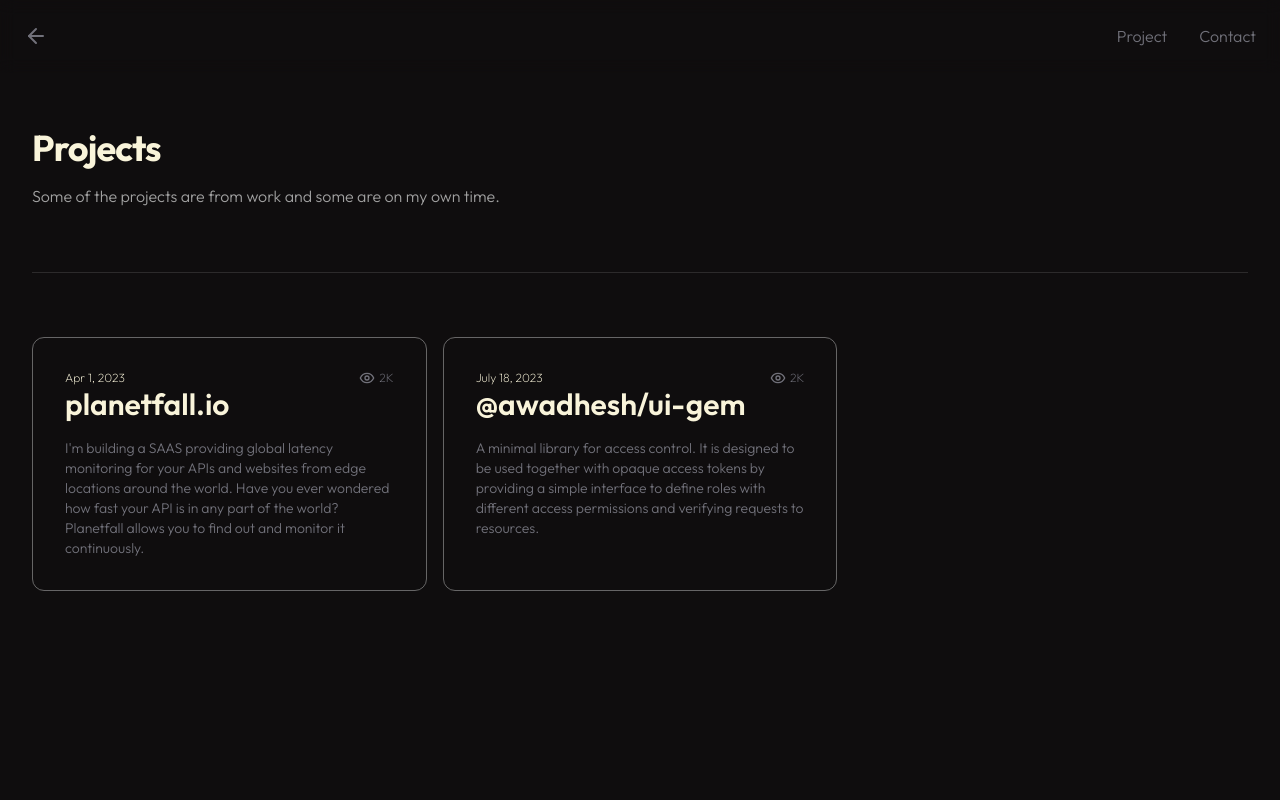
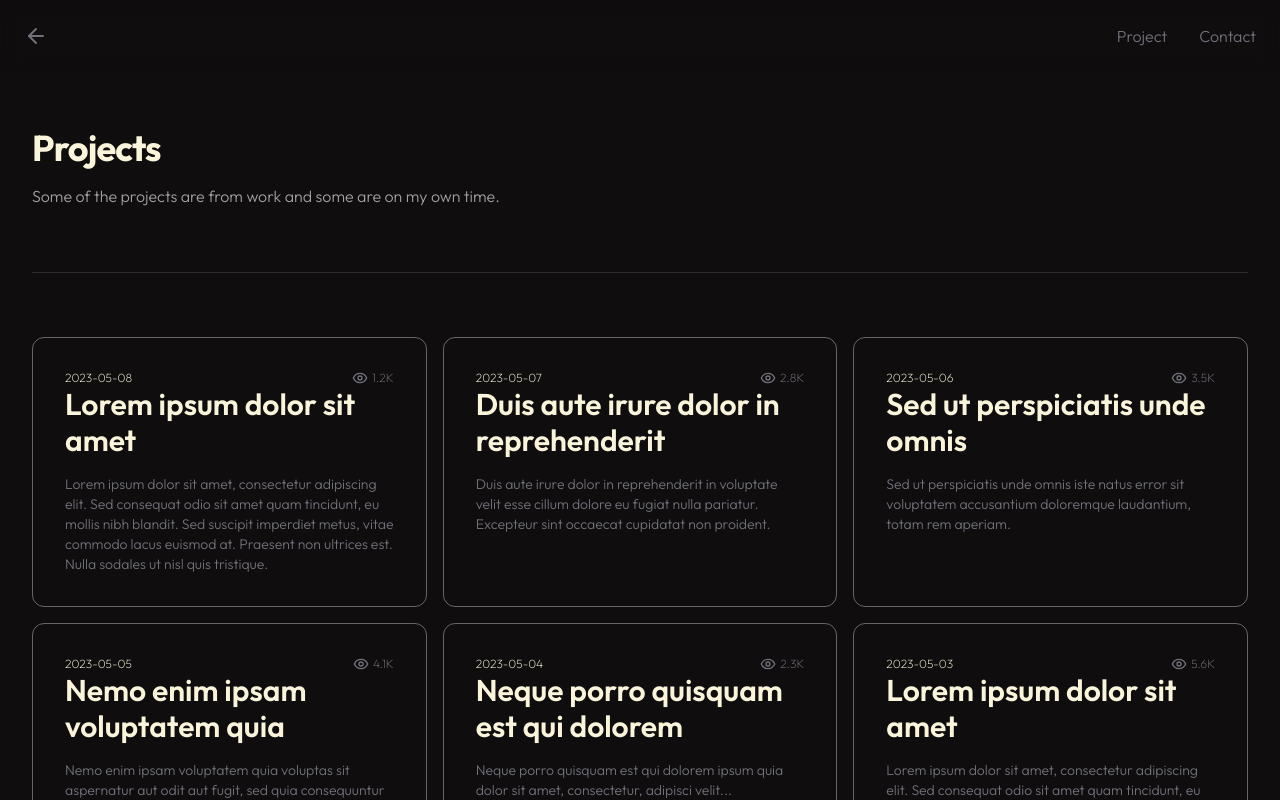
Before and after one commit to awadhesh94/next-13-learning, a Next.js app: page /project in a window 1280 px wide. Shown: the top 800 px of the page. Built offline with nearby package versions, Linux system fonts and the light colour scheme.

Commit message:
added mock data from cards (#4)

```diff
--- a/mocks/card-mock.ts
+++ b/mocks/card-mock.ts
@@ -2,19 +2,59 @@
 
 export const CardMock: CardProps[] = [
   {
-    date: 'Apr 1, 2023',
-    like: '2K',
-    title: 'planetfall.io',
+    date: '2023-05-08',
+    like: '1.2K',
+    title: 'Lorem ipsum dolor sit amet',
     description:
-      "I'm building a SAAS providing global latency monitoring for your APIs and websites from edge locations around the world. Have you ever wondered how fast your API is in any part of the world? Planetfall allows you to find out and monitor it continuously.",
+      'Lorem ipsum dolor sit amet, consectetur adipiscing elit. Sed consequat odio sit amet quam tincidunt, eu mollis nibh blandit. Sed suscipit imperdiet metus, vitae commodo lacus euismod at. Praesent non ultrices est. Nulla sodales ut nisl quis tristique.',
     slug: '/',
   },
   {
-    date: 'July 18, 2023',
-    like: '2K',
-    title: '@awadhesh/ui-gem',
+    date: '2023-05-07',
+    like: '2.8K',
+    title: 'Duis aute irure dolor in reprehenderit',
     description:
-      'A minimal library for access control. It is designed to be used together with opaque access tokens by providing a simple interface to define roles with different access permissions and verifying requests to resources.',
+      'Duis aute irure dolor in reprehenderit in voluptate velit esse cillum dolore eu fugiat nulla pariatur. Excepteur sint occaecat cupidatat non proident.',
+    slug: '/',
+  },
+  {
+    date: '2023-05-06',
+    like: '3.5K',
+    title: 'Sed ut perspiciatis unde omnis',
+    description:
+      'Sed ut perspiciatis unde omnis iste natus error sit voluptatem accusantium doloremque laudantium, totam rem aperiam.',
+    slug: '/',
+  },
+  {
+    date: '2023-05-05',
+    like: '4.1K',
+    title: 'Nemo enim ipsam voluptatem quia',
+    description:
+      'Nemo enim ipsam voluptatem quia voluptas sit aspernatur aut odit aut fugit, sed quia consequuntur magni dolores eos qui ratione voluptatem sequi nesciunt.',
+    slug: '/',
+  },
+  {
+    date: '2023-05-04',
+    like: '2.3K',
+    title: 'Neque porro quisquam est qui dolorem',
+    description:
+      'Neque porro quisquam est qui dolorem ipsum quia dolor sit amet, consectetur, adipisci velit...',
+    slug: '/',
+  },
+  {
+    date: '2023-05-03',
+    like: '5.6K',
+    title: 'Lorem ipsum dolor sit amet',
+    description:
+      'Lorem ipsum dolor sit amet, consectetur adipiscing elit. Sed consequat odio sit amet quam tincidunt, eu mollis nibh blandit. Sed suscipit imperdiet metus, vitae commodo lacus euismod at.',
+    slug: '/',
+  },
+  {
+    date: '2023-05-02',
+    like: '1.8K',
+    title: 'Duis aute irure dolor in reprehenderit',
+    description:
+      'Duis aute irure dolor in reprehenderit in voluptate velit esse cillum dolore eu fugiat nulla pariatur. Excepteur sint occaecat cupidatat non proident.',
     slug: '/',
   },
 ];
```
